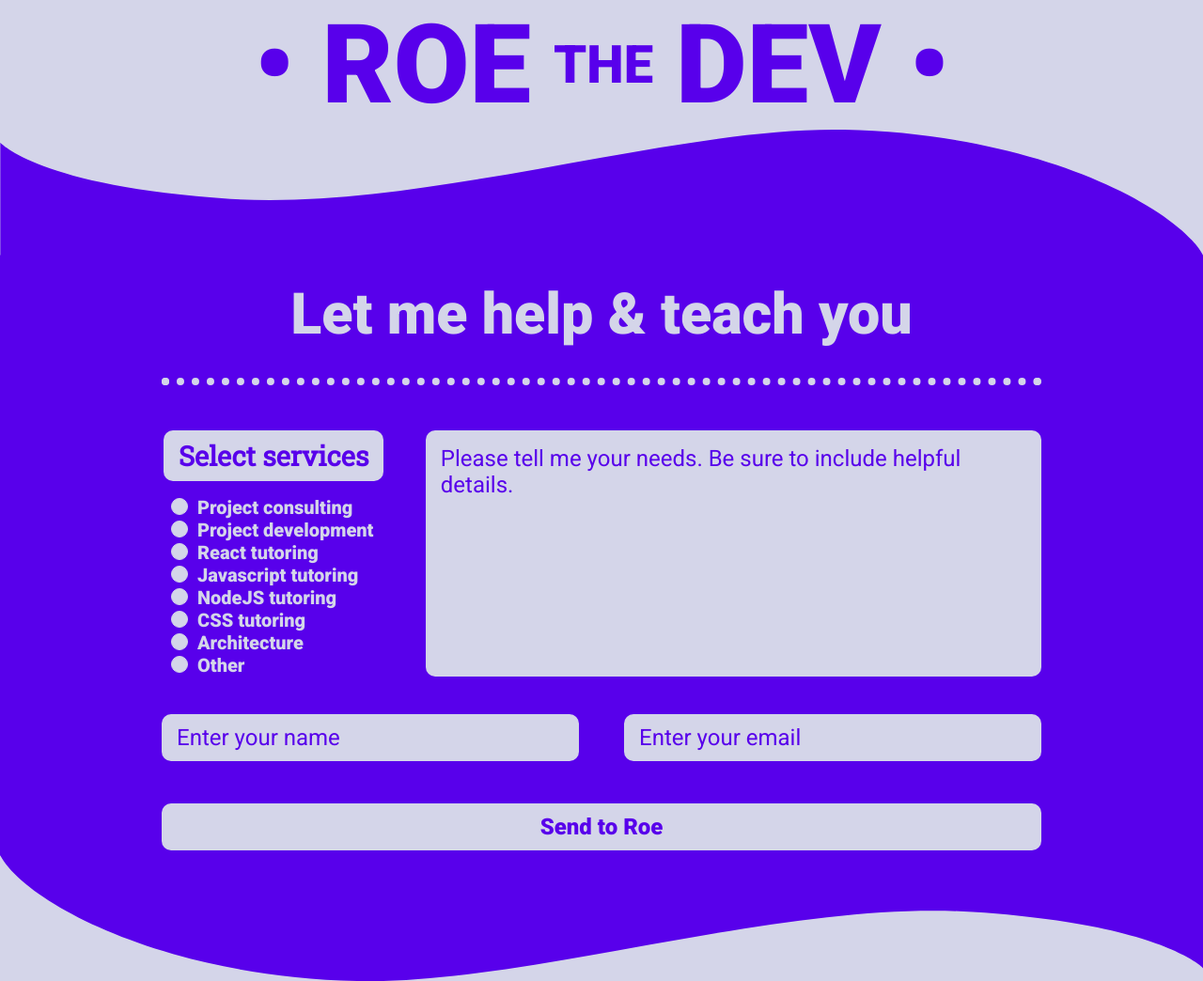
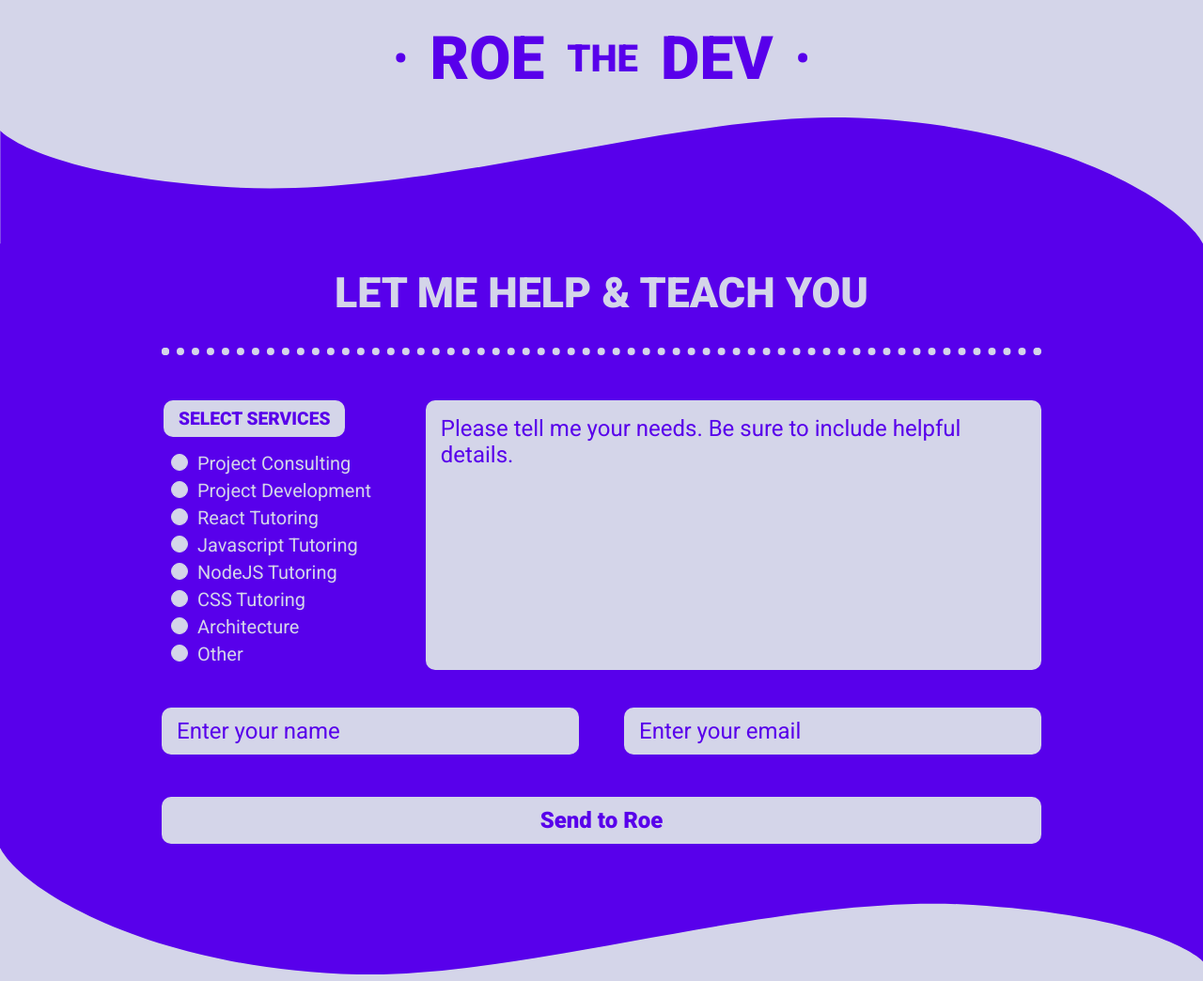
Before and after one commit to rardoz/roethedev, a React app: page / in a window 1280 px wide. Shown: the top 1044 px of the page at 94% size. Built offline with nearby package versions, Linux system fonts and the light colour scheme.

Commit message:
add feedback adjustments from @queenjoshua - CEO COD [thank you joshua ballard <3] (#8)

```diff
--- a/src/app/components/layout/components/header/component.tsx
+++ b/src/app/components/layout/components/header/component.tsx
@@ -21,7 +21,7 @@ const Header: React.FC = () => {
         <nav>
           <Link to="/" aria-label="Logo">
             <h1 className="app-logo">
-            • Roe <small>the</small> Dev •
+              <small>•</small>Roe <small>the</small> Dev<small>•</small>
             </h1>
           </Link>
         </nav>
--- a/src/app/components/layout/components/header/styles.scss
+++ b/src/app/components/layout/components/header/styles.scss
@@ -20,13 +20,13 @@
     justify-content: center;
     align-items: center;
     color: $primary-color;
-    font-size: px-to-rem(117px);
+    font-size: 4em;
     margin: 0;
-    padding: 0;
+    padding: 25px 0;
 
     small {
       padding: 0 spacer(6);
-      font-size: px-to-rem(56px);
+      font-size: 2.5rem;
     }
   }
 }
--- a/src/app/components/pages/home/components/contact-form/components/radio-fieldset/styles.scss
+++ b/src/app/components/pages/home/components/contact-form/components/radio-fieldset/styles.scss
@@ -8,11 +8,11 @@
   legend {
     color: $primary-color;
     background: $white-color;
-    font-size: px-to-rem(29px);
+    font-size: 1.2rem;
     padding: spacer(2) spacer(4);
     border-radius: px-to-rem(10px);
-    font-family: $secondary-font-family;
     font-weight: bold;
     margin-bottom: spacer(4);
+    text-transform: uppercase;
   }
 }
--- a/src/app/components/pages/home/components/contact-form/components/radio-input/styles.scss
+++ b/src/app/components/pages/home/components/contact-form/components/radio-input/styles.scss
@@ -2,9 +2,11 @@
 @import "../../../../../../../styles/functions";
 
 .radio-input {
+  margin-bottom: 5px;
+
   label {
+    text-transform: capitalize;
     font-size: px-to-rem(20px);
-    font-weight: 600;
     margin-left: spacer(2);
   }
 
--- a/src/app/styles/_typography.scss
+++ b/src/app/styles/_typography.scss
@@ -16,7 +16,7 @@ h1 {
 }
 
 h2 {
-  font-size: px-to-rem(61px);
+  font-size: 2.8rem;
 }
 
 h1,
@@ -25,6 +25,7 @@ h3,
 h4 {
   padding: spacer(4) 0;
   margin: 0;
+  text-transform: uppercase;
 }
 
 a {
```
